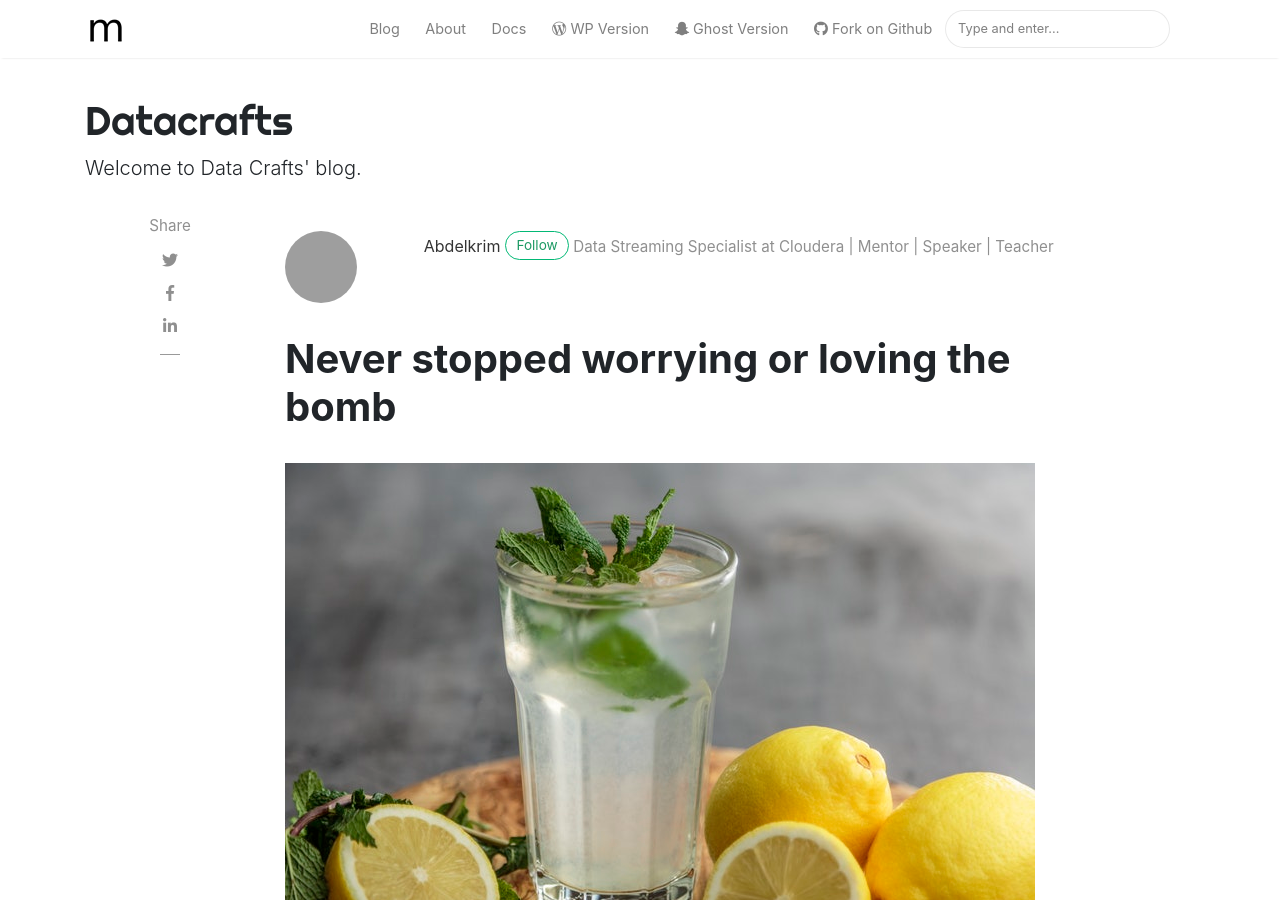
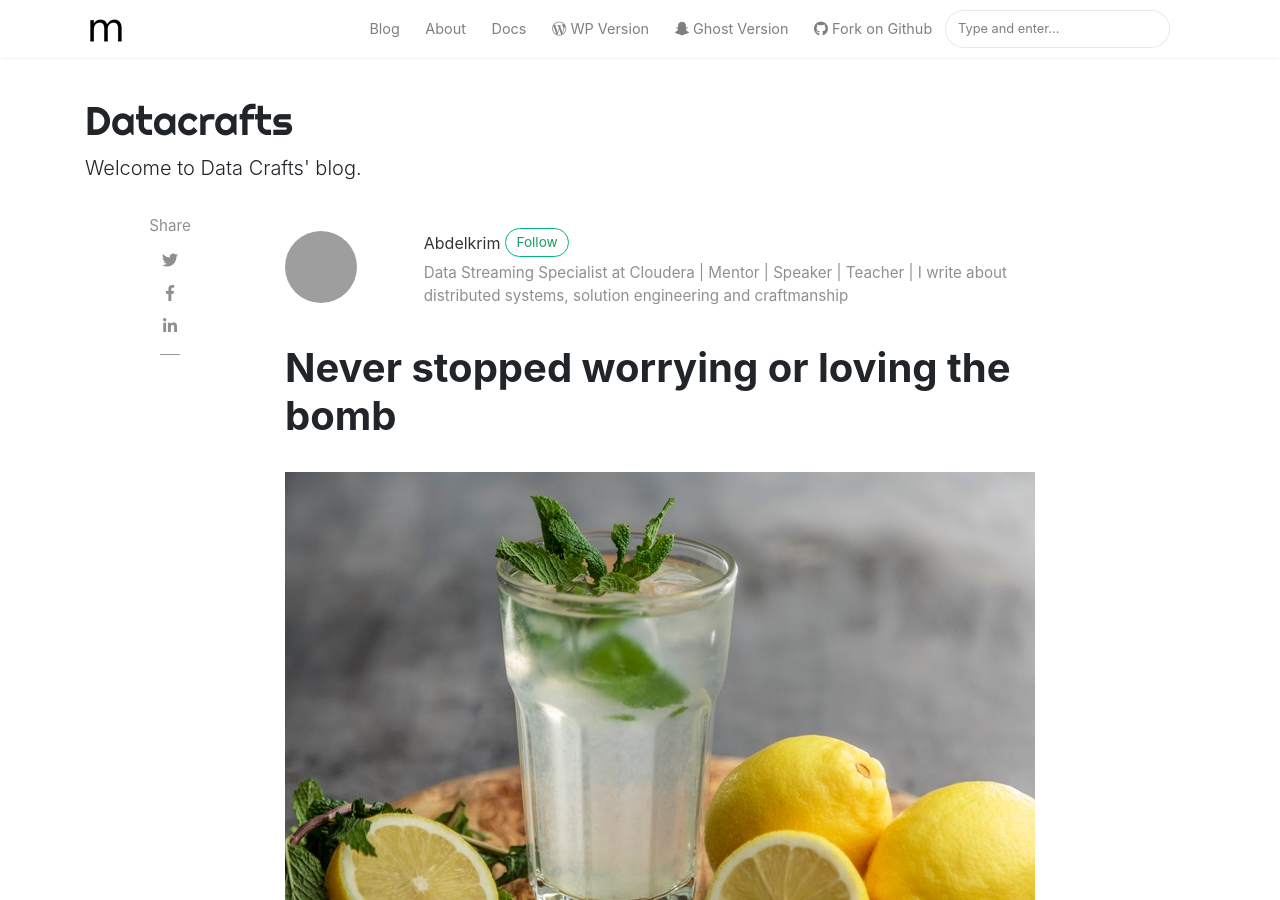
Before and after one commit to data-crafts/data-crafts.github.io, a Jekyll site: the page built from _posts/2018-01-12-never-stopped-worrying-never-loved-bomb.md, in a window 1280 px wide and 900 px high. Built offline with Jekyll 4.4.1, drawn with Linux system fonts in a browser that asks for light colours; nearby versions of some CDN libraries; comment, search, counter and statistics services are not loaded; grey boxes are pictures that could not be loaded.

Commit message:
Update _config.yml

```diff
--- a/_config.yml
+++ b/_config.yml
@@ -20,7 +20,7 @@ authors:
     email: abdelkrim.hadjidj@gmail.com
     web: https://www.datacrafts.fr/
     twitter: https://twitter.com/ahadjidj
-    description: "Data Streaming Specialist at Cloudera | Mentor | Speaker | Teacher "
+    description: "Data Streaming Specialist at Cloudera | Mentor | Speaker | Teacher | I write about distributed systems, solution engineering and craftmanship "
 
 # Plugins
 plugins:
```
